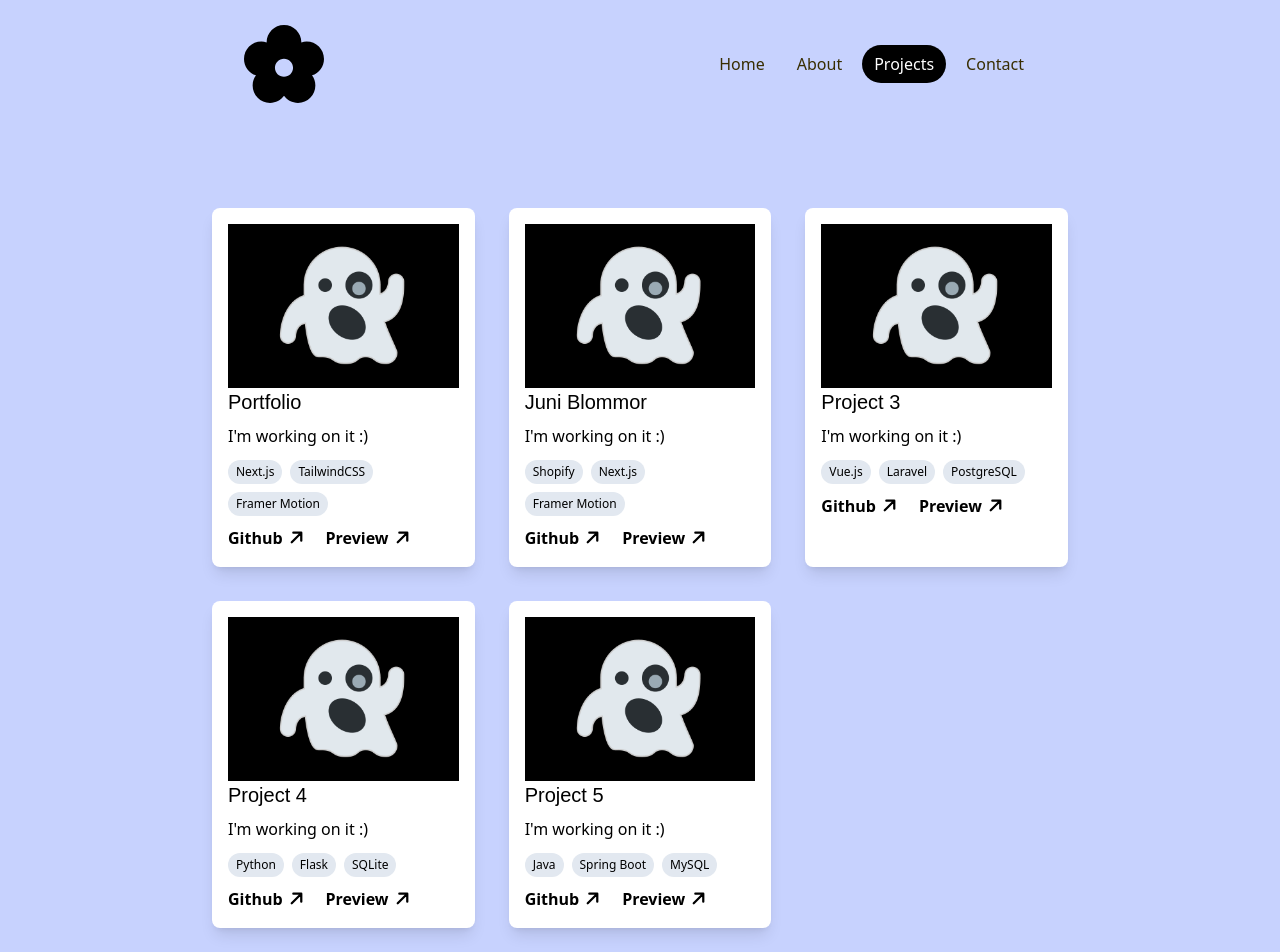
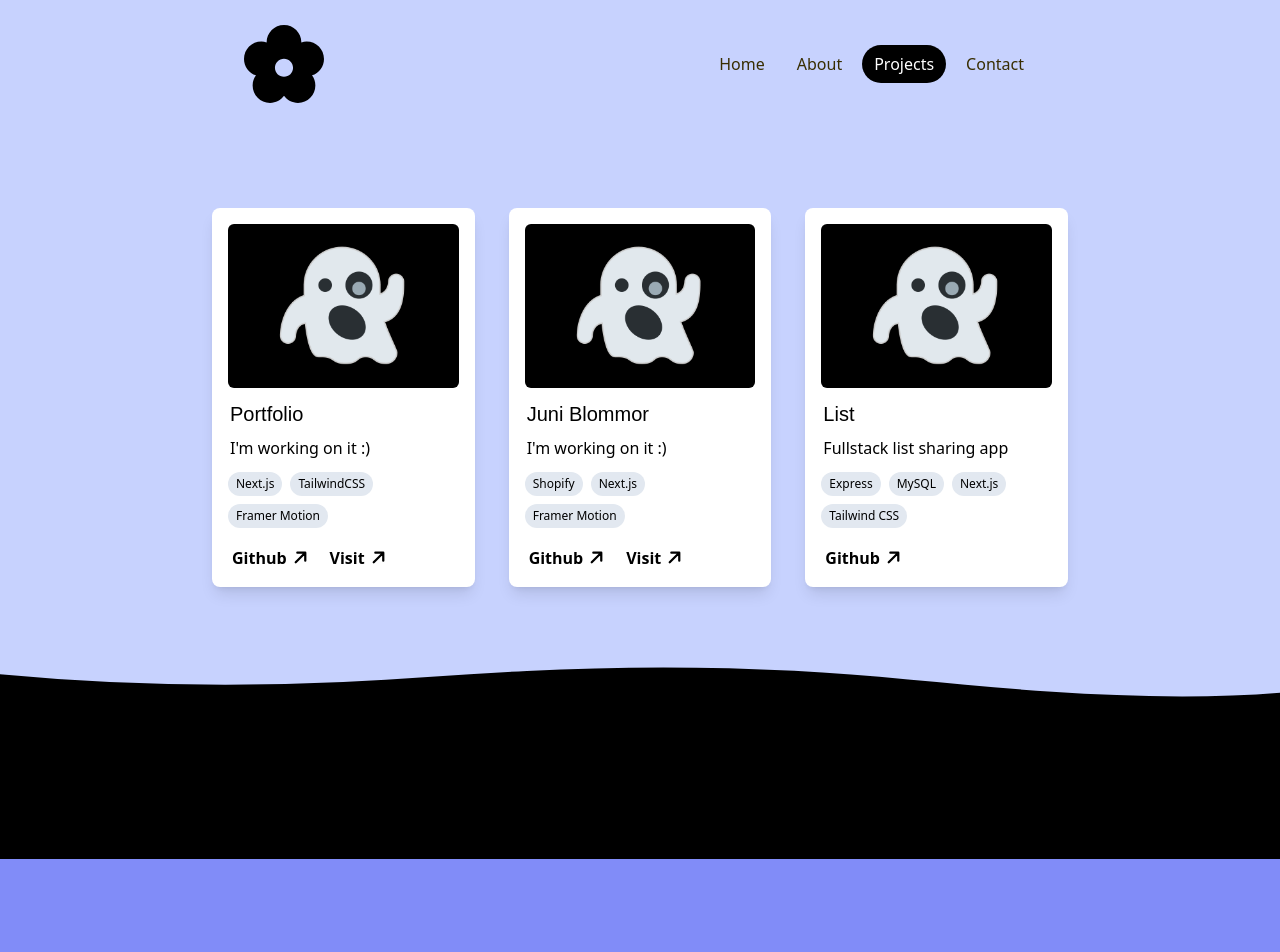
Before and after one commit to june7001/portfolio, a Next.js app: page /projects in a window 1280 px wide. Shown: the top 952 px of the page. After the commit the page ends 859 px from the top, so only its background shows below. Built offline with nearby package versions, Linux system fonts and the light colour scheme; a web font is replaced by a local one.

Commit message:
conditionally render "Visit" link, update styles

```diff
--- a/components/ProjectCard.js
+++ b/components/ProjectCard.js
@@ -11,10 +11,12 @@
           layout="responsive"
           width={300}
           height={300}
-          className="w-1/3"
+          className="rounded-md"
         />
-        <h3 className="mb-2 font-heading text-xl">{project.title}</h3>
-        <p className="font-medium">{project.description}</p>
+        <h3 className="mb-2 ml-0.5 pt-3 font-heading text-xl">
+          {project.title}
+        </h3>
+        <p className="ml-0.5 font-medium">{project.description}</p>
         <div className="mt-3 flex flex-wrap">
           {project.techStack.map((tech, index) => (
             <span
@@ -25,13 +27,15 @@
             </span>
           ))}
         </div>
-        <div className="space-x-4">
+        <div className="ml-1 space-x-4 pt-2">
           <ArrowLink href={project.githubLink} newTab>
             Github
           </ArrowLink>
-          <ArrowLink href={project.link} newTab>
-            Preview
-          </ArrowLink>
+          {project.link && (
+            <ArrowLink href={project.link} newTab>
+              Visit
+            </ArrowLink>
+          )}
         </div>
       </div>
     </div>
--- a/data/data.js
+++ b/data/data.js
@@ -1,7 +1,7 @@
 export const projects = [
   {
     title: "Portfolio",
-    githubLink: "https://github.com/project-1",
+    githubLink: "https://github.com/june7001/portfolio",
     img: "/images/ghost.png",
     techStack: ["Next.js", "TailwindCSS", "Framer Motion"],
     description: "I'm working on it :)",
@@ -16,27 +16,10 @@
     link: "link-to-project-2-page.com",
   },
   {
-    title: "Project 3",
-    githubLink: "https://github.com/project-3",
+    title: "List",
+    githubLink: "https://github.com/june7001/list",
     img: "/images/ghost.png",
-    techStack: ["Vue.js", "Laravel", "PostgreSQL"],
-    description: "I'm working on it :)",
-    link: "",
-  },
-  {
-    title: "Project 4",
-    githubLink: "https://github.com/project-4",
-    img: "/images/ghost.png",
-    techStack: ["Python", "Flask", "SQLite"],
-    description: "I'm working on it :)",
-    link: "link-to-project-4-page.com",
-  },
-  {
-    title: "Project 5",
-    githubLink: "https://github.com/project-5",
-    img: "/images/ghost.png",
-    techStack: ["Java", "Spring Boot", "MySQL"],
-    description: "I'm working on it :)",
-    link: "link-to-project-5-page.com",
+    techStack: ["Express", "MySQL", "Next.js", "Tailwind CSS"],
+    description: "Fullstack list sharing app",
   },
 ];
```
